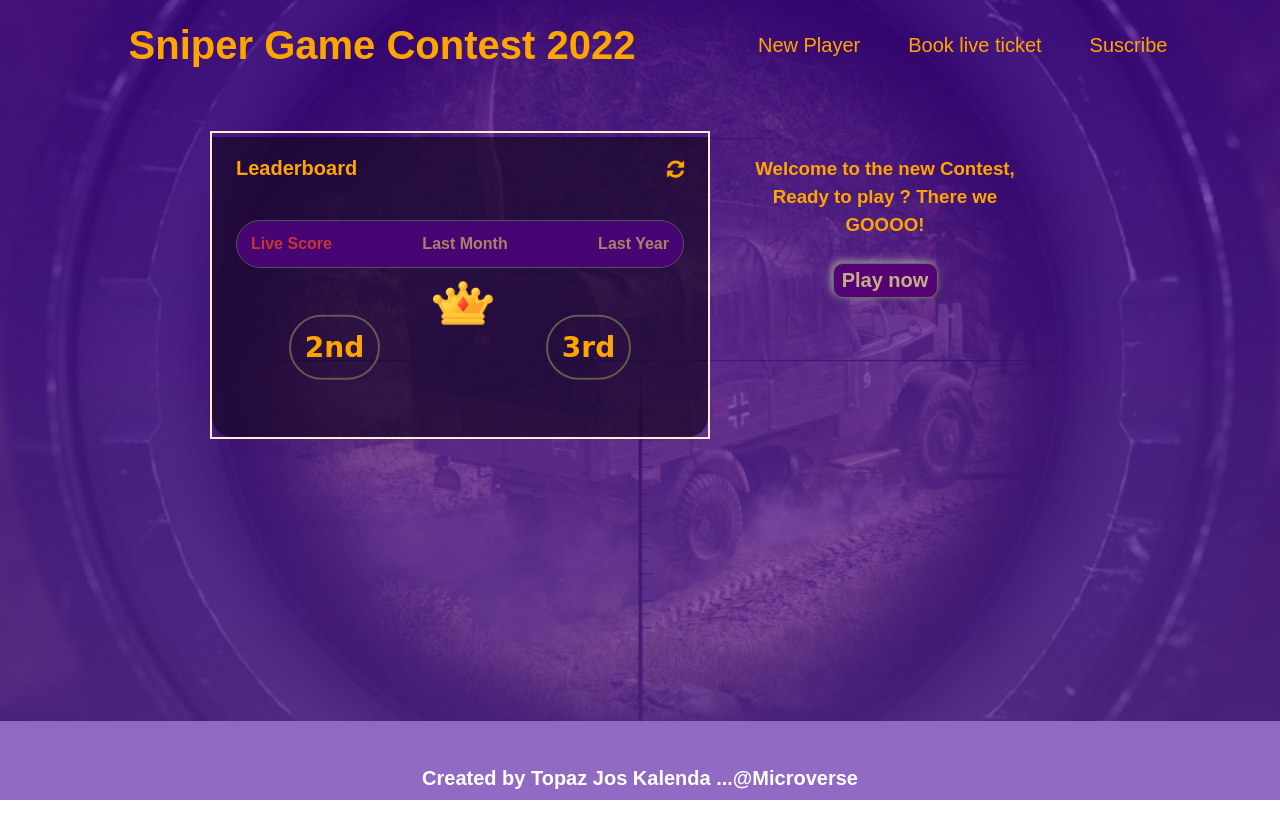
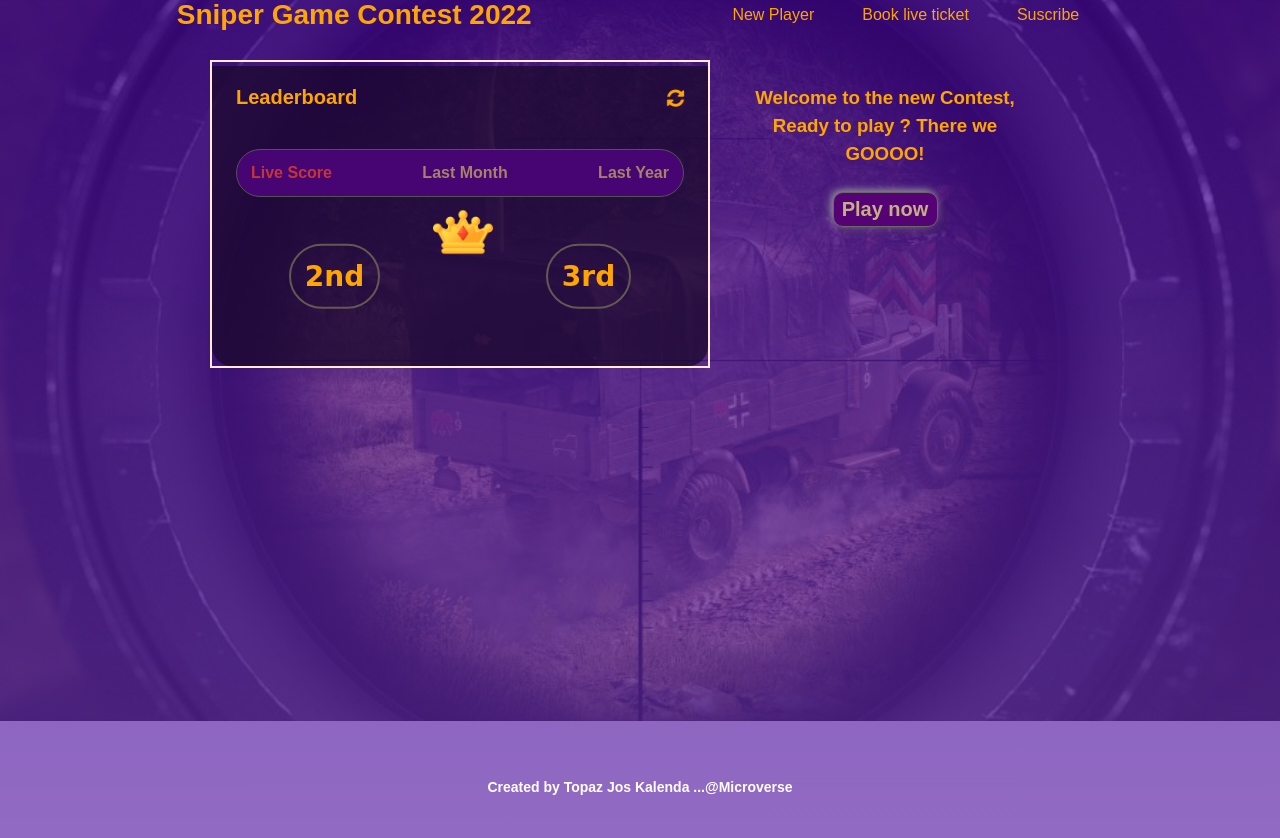
Before and after one commit to joskalenda/leader-board, a website built with webpack: page src/index.html in a window 1280 px wide. Before the commit the page ends 800 px from the top, so only its background shows below. Built offline with nearby package versions, Linux system fonts and the light colour scheme.

Commit message:
Update position of the header

```diff
--- a/src/style.css
+++ b/src/style.css
@@ -20,11 +20,14 @@ body {
 }
 
 .header {
+  position: fixed;
+  top: -18px;
+  left: 0;
+  right: 0;
   display: flex;
   text-align: center;
   justify-content: space-evenly;
   margin: 0;
-  padding: 10px;
   align-items: center;
 }
 
@@ -37,7 +40,7 @@ a {
 
 .header--title {
   color: orange;
-  font-size: 20px;
+  font-size: 14px;
 }
 
 .nav--item {
@@ -48,14 +51,14 @@ a {
 
 .nav--li {
   padding: 24px;
-  font-size: 20px;
+  font-size: 16px;
   color: orange;
 }
 
 .main {
   display: table;
   width: 900px;
-  margin: 40px auto;
+  margin: 60px auto;
 }
 
 .article {
@@ -158,7 +161,7 @@ a {
 
 .player--section {
   overflow-x: auto;
-  max-height: 400px;
+  max-height: 270px;
 }
 
 .player--div {
@@ -426,8 +429,8 @@ footer {
   left: 0;
   position: fixed;
   color: #fff;
-  padding: 10px;
-  font-size: 20px;
+  padding: 5px;
+  font-size: 14px;
   font-weight: bold;
   justify-content: center;
   text-align: center;
```
